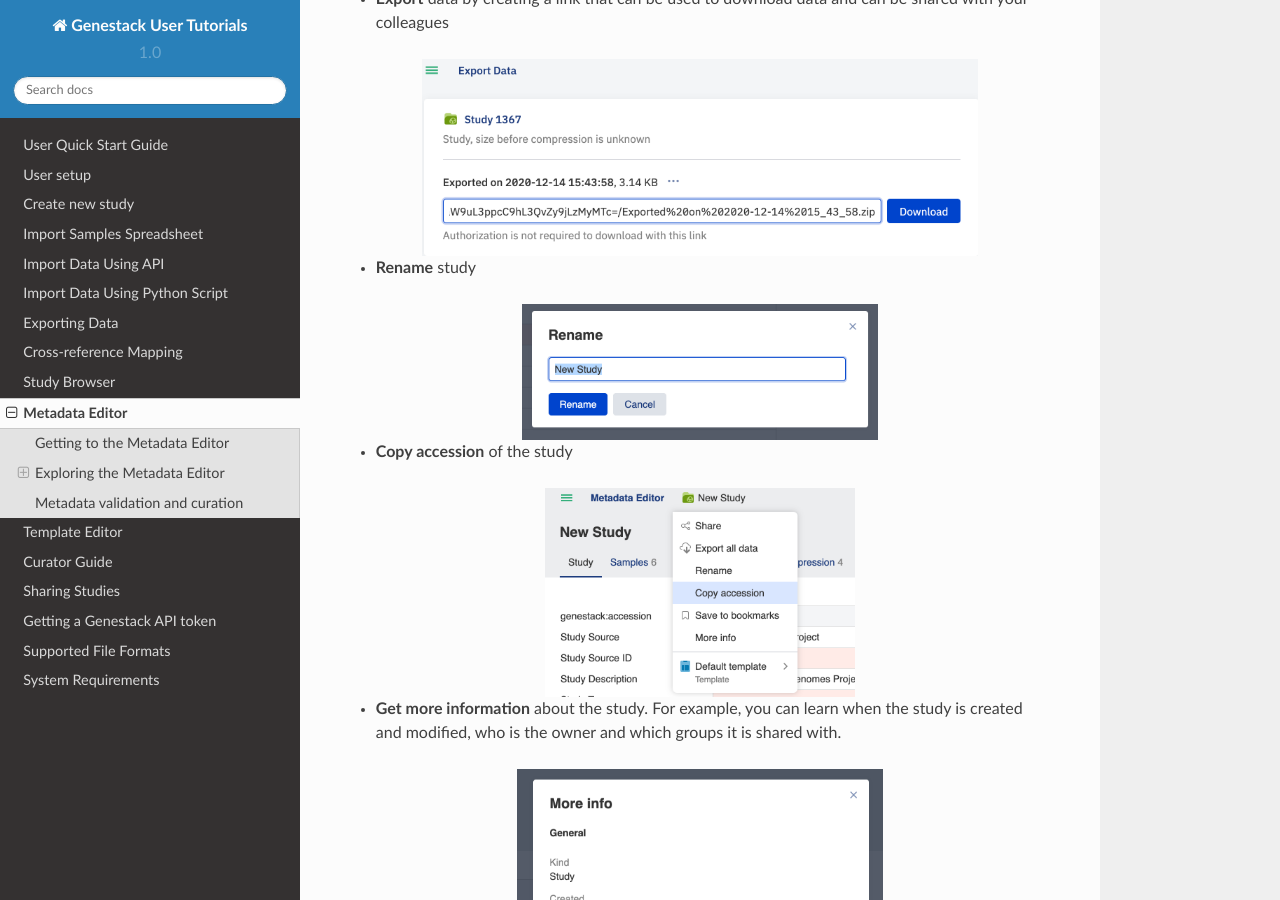
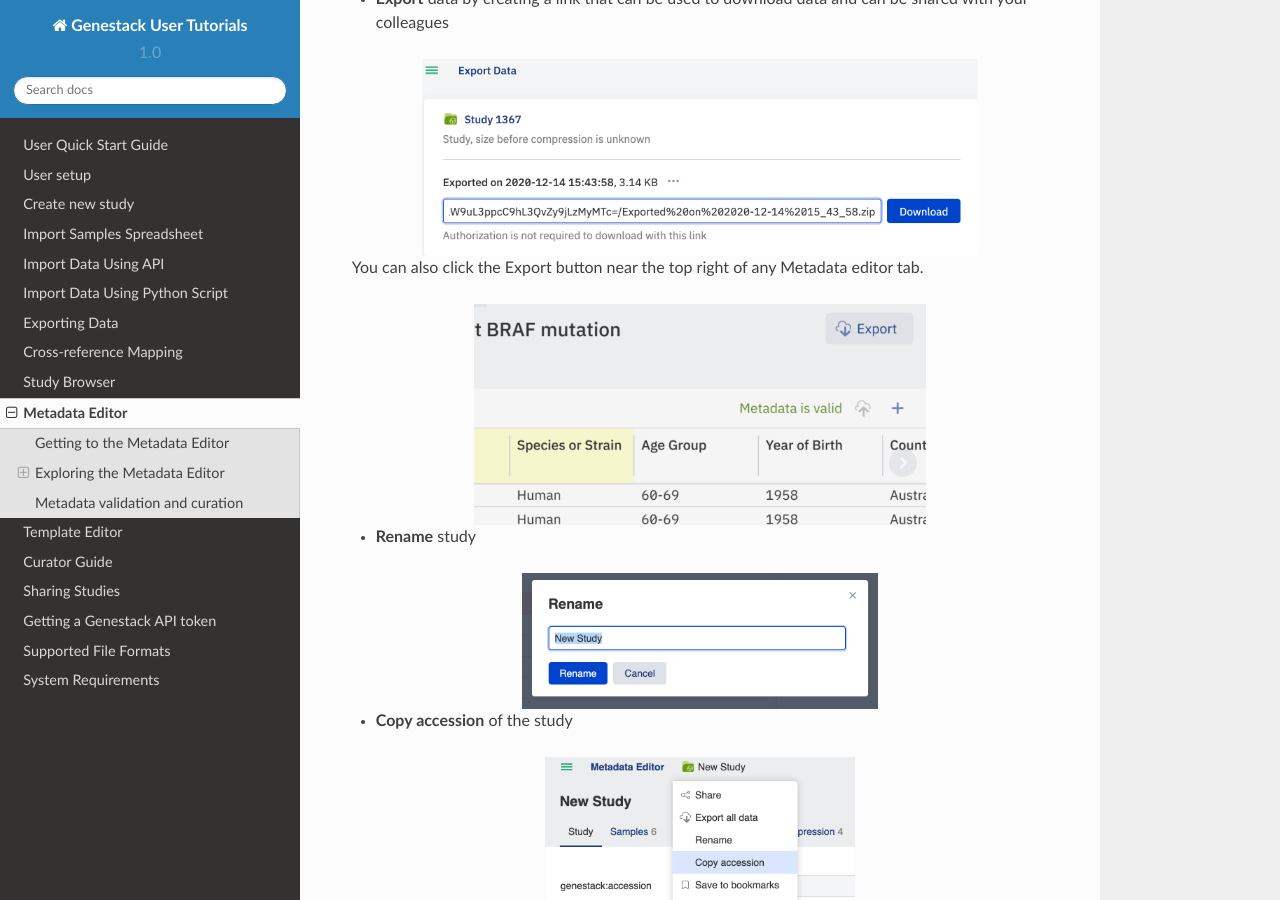
Before and after one commit to genestack/user-guide, a Sphinx documentation site: the page built from source/doc-odm-user-guide/metadata-editor.rst, in a window 1280 px wide and 900 px high, scrolled down 2717 px. Built offline with Sphinx 7.4.7 and the Read the Docs theme 2.0.0, drawn with Linux system fonts in a browser that asks for light colours.

Commit message:
Update metadata-editor.rst

```diff
--- a/source/doc-odm-user-guide/metadata-editor.rst
+++ b/source/doc-odm-user-guide/metadata-editor.rst
@@ -56,6 +56,13 @@ When you click on the study name, a drop-down menu will appear allowing you to:
    :scale: 35 %
    :align: center
 
+You can also click the Export button near the top right of any Metadata editor tab.
+
+.. image:: images/export_button.png
+   :scale: 35 %
+   :align: center
+
+
 - **Rename** study
 
 .. image:: images/rename.png
@@ -81,6 +88,7 @@ When you click on the study name, a drop-down menu will appear allowing you to:
 .. image:: images/template_selection.png
    :scale: 35 %
    :align: center
+
 
 There are several tabs that can be shown on the Metadata Editor page, namely Study, Samples, Expression (optional),
 Variants (optional) which represent metadata describing experiment, samples and processed files,
```
